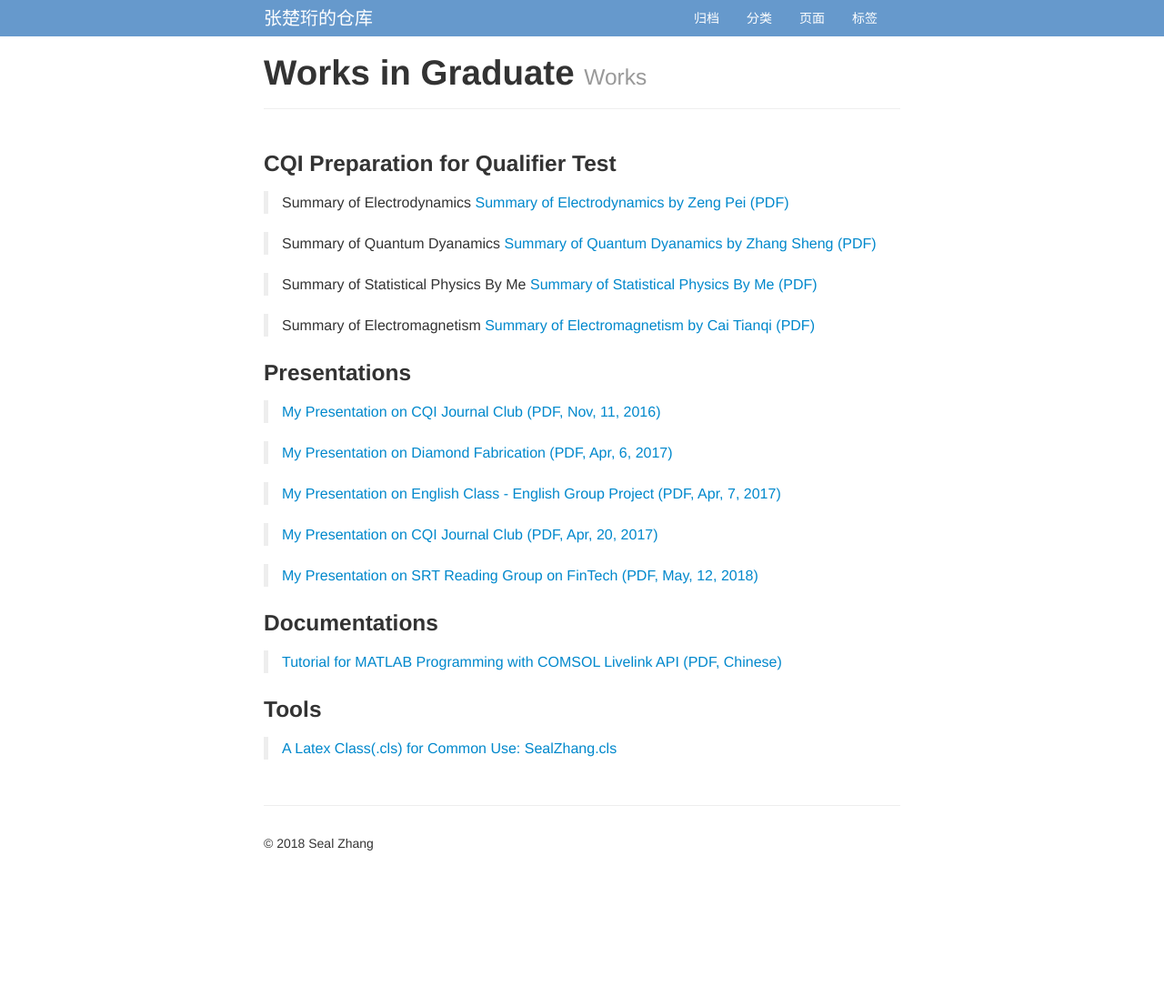
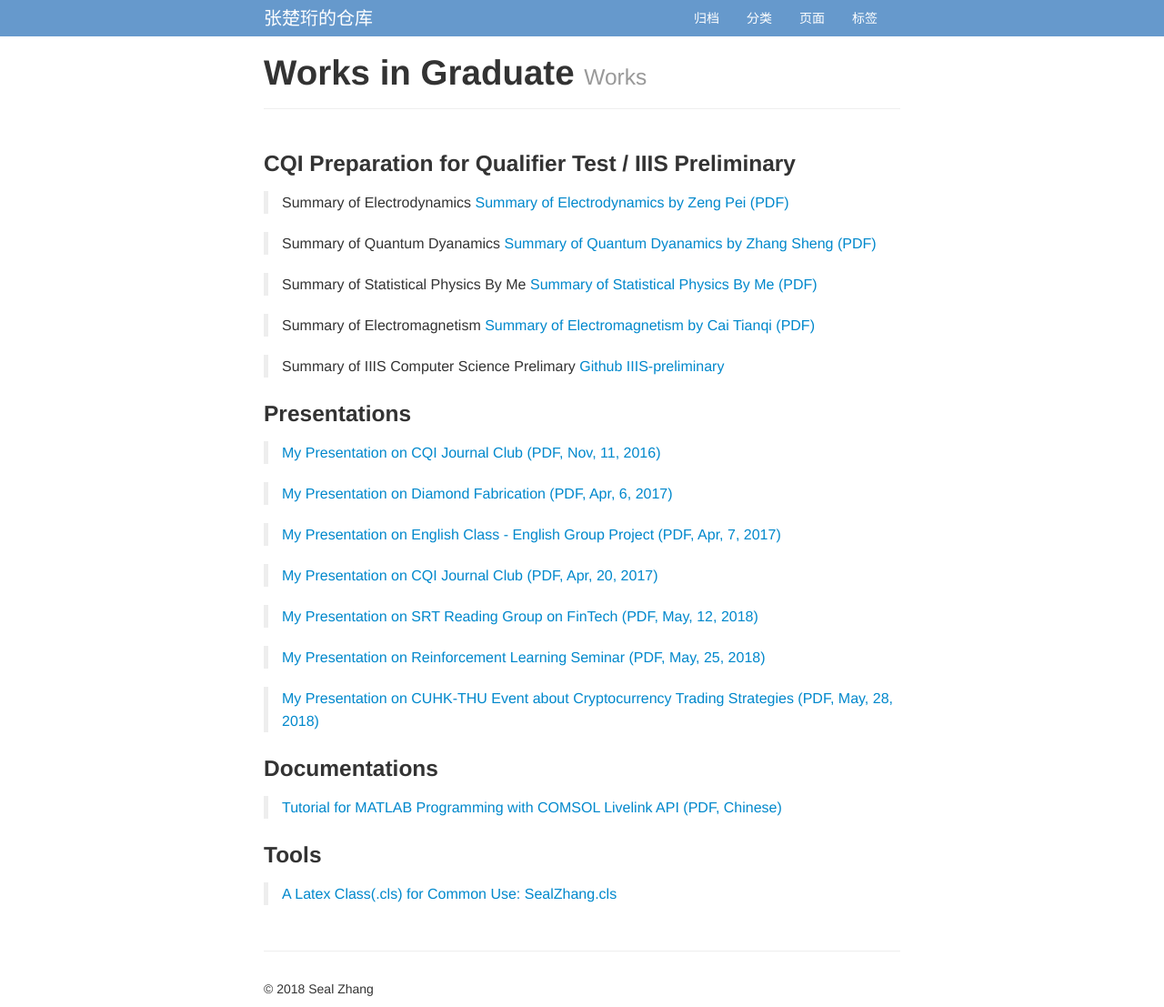
Before and after one commit to zhangchuheng123/zhangchuheng123.github.io, a Jekyll site: the page built from my_pages/graduate-works.md, in a window 1280 px wide. Shown: the whole page at 91% size. Built offline with Jekyll 4.4.1, drawn with Linux system fonts in a browser that asks for light colours; before the commit the page ends 947 px from its top, so only the background shows below that.

Commit message:
update
uploaded some pdfs

```diff
--- a/my_pages/graduate-works.md
+++ b/my_pages/graduate-works.md
@@ -5,7 +5,7 @@ tagline: Works
 ---
 {% include JB/setup %}
 
-### CQI Preparation for Qualifier Test
+### CQI Preparation for Qualifier Test / IIIS Preliminary
 
 > Summary of Electrodynamics
 [Summary of Electrodynamics by Zeng Pei (PDF)](/assets/files/2016-09-02-electrodynamics.pdf)
@@ -19,6 +19,9 @@ tagline: Works
 > Summary of Electromagnetism
 [Summary of Electromagnetism by Cai Tianqi (PDF)](/assets/files/2016-09-17-electromagnitism.pdf)
 
+> Summary of IIIS Computer Science Prelimary
+[Github IIIS-preliminary](https://github.com/zhangchuheng123/IIIS-preliminary)
+
 ### Presentations
 
 > [My Presentation on CQI Journal Club (PDF, Nov, 11, 2016)](/assets/files/2016-11-11-CQI-Journal-Club.pdf)
@@ -31,6 +34,10 @@ tagline: Works
 
 > [My Presentation on SRT Reading Group on FinTech (PDF, May, 12, 2018)](/assets/files/2018-05-12-SFM.pdf)
 
+> [My Presentation on Reinforcement Learning Seminar (PDF, May, 25, 2018)](/assets/files/2018-05-25-DDPG.pdf)
+
+> [My Presentation on CUHK-THU Event about Cryptocurrency Trading Strategies (PDF, May, 28, 2018)](/assets/files/2018-05-28-BitcoinStrategy.pdf)
+
 ### Documentations
 
 > [Tutorial for MATLAB Programming with COMSOL Livelink API (PDF, Chinese)](/assets/files/2016-11-05-MATLAB-with-COMSOL.pdf)
```
Also changed, not shown: 2 other files.
